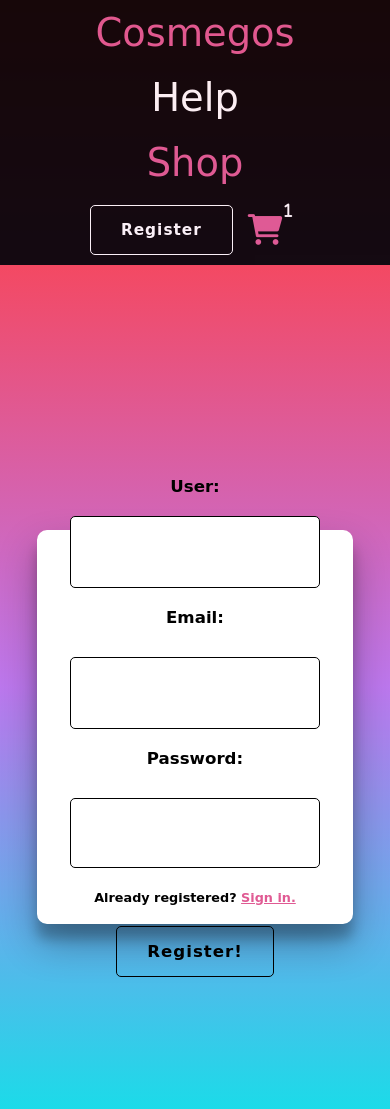
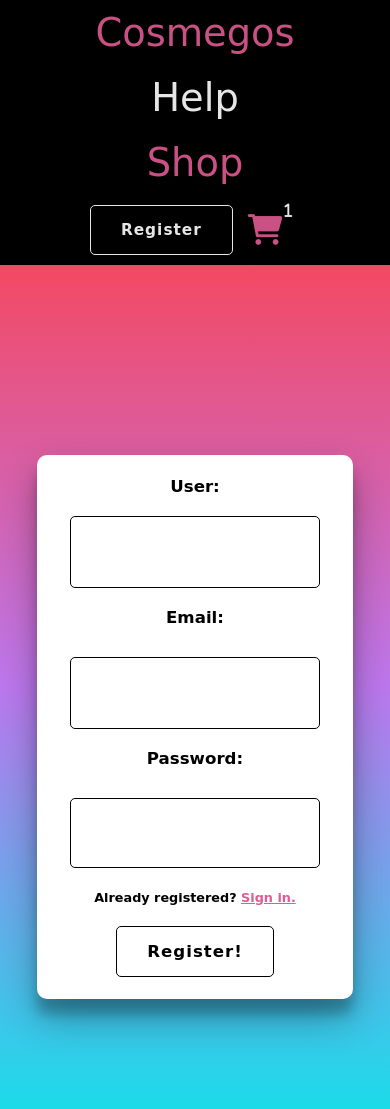
Before and after one commit to eIonut/e-Commerce, a Node server app: page /register in a window 390 px wide. Run offline with Node 20, Linux system fonts and the light colour scheme; some libraries are stand-ins or nearby versions; some web fonts are replaced.

Commit message:
trying to remove form bug v8

```diff
--- a/public/css/register.css
+++ b/public/css/register.css
@@ -221,7 +221,7 @@
   #register-form {
     border: 2px solid white;
     width: 80%;
-    height: 350px;
+    height: fit-content;
     border-radius: 10px;
     background: white;
     box-shadow: rgba(0, 0, 0, 0.3) 0px 19px 38px,
@@ -247,30 +247,7 @@
   }
 
   body {
-    background: hsla(184, 82%, 51%, 1);
-
-    background: linear-gradient(
-      90deg,
-      hsla(184, 82%, 51%, 1) 0%,
-      hsla(275, 77%, 70%, 1) 50%,
-      hsla(351, 88%, 62%, 1) 100%
-    );
-
-    background: -moz-linear-gradient(
-      90deg,
-      hsla(184, 82%, 51%, 1) 0%,
-      hsla(275, 77%, 70%, 1) 50%,
-      hsla(351, 88%, 62%, 1) 100%
-    );
-
-    background: -webkit-linear-gradient(
-      90deg,
-      hsla(184, 82%, 51%, 1) 0%,
-      hsla(275, 77%, 70%, 1) 50%,
-      hsla(351, 88%, 62%, 1) 100%
-    );
-
-    filter: progid: DXImageTransform.Microsoft.gradient( startColorstr="#1CDCE8", endColorstr="#BB77ED", GradientType=1 );
+    background: black;
   }
 
   nav {
```
